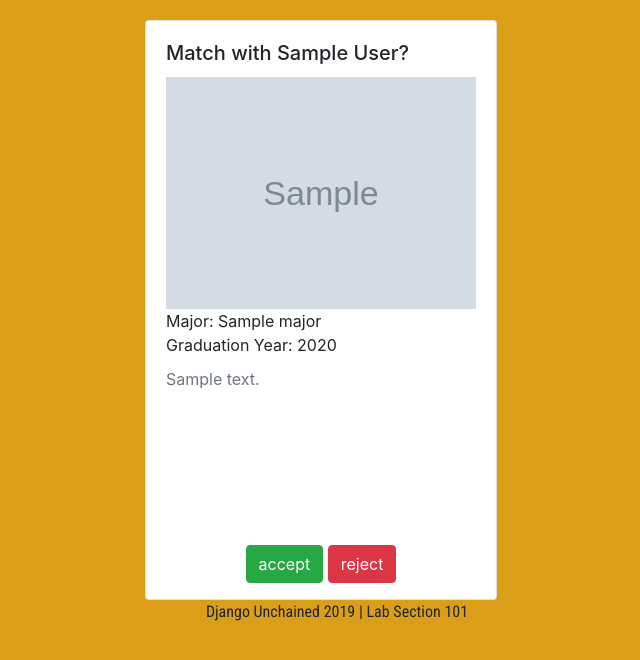
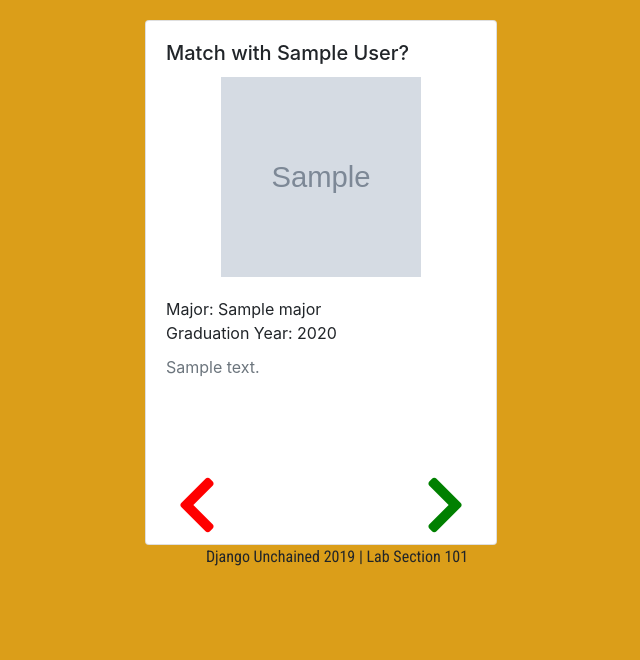
Before and after one commit to thejimster82/SkillMatch, a Django app: template matching/templates/matching/home.html in a window 1280 px wide. Shown: the part 79-739 px from the top of the page, without its empty margins (303-943 px from the left). Run offline with Django 3.2, Linux system fonts and the light colour scheme; a user stored in the database is signed in; tables that the repository leaves empty hold one stand-in row (values such as "Sample post"); the template is opened without the code that fills it: most values are stand-ins (such as "Sample title", 1, 10 or a date in 2020); grey boxes marked "Sample" are stand-in pictures; parts of the project's set-up code (start-up, migrations or seed data) failed here and were passed over; some libraries are stand-ins or nearby versions.

Commit message:
home page symbols and standard img size

```diff
--- a/matching/templates/matching/home.html
+++ b/matching/templates/matching/home.html
@@ -9,26 +9,32 @@
 	{% if finished is True %}
 	<h5 style="text-align: center; margin-top: 4rem">No more available matches.</h5>
 	{% else %}
-	<div class="mx-auto" style="height: 580px; width: 24rem; margin-top: 20px;">
+	<div class="mx-auto" style="height: 525px; width: 24rem; margin-top: 20px;">
 		<div class="card h-100" style="width: 22rem;">
 			<div class="card-body" style="text-overflow: clip; overflow: hidden;">
 				<h5 class="card-title">Match with {{ match.0.first_name }}
 					{{ match.0.last_name }}?</h5>
-				{% if match.0.profile.profilePicture %}
-				<img src="{{match.0.profile.profilePicture.url}}" width="100%">
-				{% else %}
-				<img src="{% static 'matching/usrimg.jpg' %}" width="100%">
-				{% endif %}
+				<div class="mx-auto" style="width: 200px; padding-bottom: 20px">
+					{% if match.0.profile.profilePicture %}
+					<img src="{{match.0.profile.profilePicture.url}}" style="width: 200px; height: 200px; object-fit: cover;">
+					{% else %}
+					<img src="{% static 'matching/usrimg.jpg' %}" style="width: 200px; height: 200px; object-fit: cover;">
+					{% endif %}
+				</div>
 				<p>Major: {{ match.0.profile.major}} <br />
 					Graduation Year: {{ match.0.profile.grad_year}}</p>
-				<p class="card-subtitle mb-2 text-muted">{{ match.0.profile.bio }}</p>
+				<p class="card-subtitle mb-2 text-muted">{{ match.0.profile.bio|truncatechars_html:165 }}</p>
 			</div>
 			<div style="margin-top: 1em; text-align: center;">
 				<form method="post">
 					{% csrf_token %}
 					<input type="hidden" name="r_id" value="{{ match.0.username }}">
-					<input class="btn-success btn mt-0 mb-3" type="submit" value="accept" name="accept" />
-					<input class="btn-danger btn mt-0 mb-3" type="submit" value="reject" name="reject" />
+					<button class="btn" style="float: left; padding-left: 30px" type="submit" value="reject" name="reject">
+                        <i style="color: red; font-size: 4em" class="fas fa-chevron-left"></i>
+                    </button>
+					<button class="btn" style="float: right; padding-right: 30px" type="submit" value="accept" name="accept">
+                        <i style="color: green; font-size: 4em" class="fas fa-chevron-right"></i>
+                    </button>
 				</form>
 			</div>
 		</div>
@@ -40,3 +46,8 @@
 	{% endif %}
 </div>
 {% endblock %}
+
+{% comment %}
+<input class="btn-success btn mt-0 mb-3" type="submit" value="accept" name="accept" />
+<input class="btn-danger btn mt-0 mb-3" type="submit" value="reject" name="reject" />
+{% endcomment %}
```
